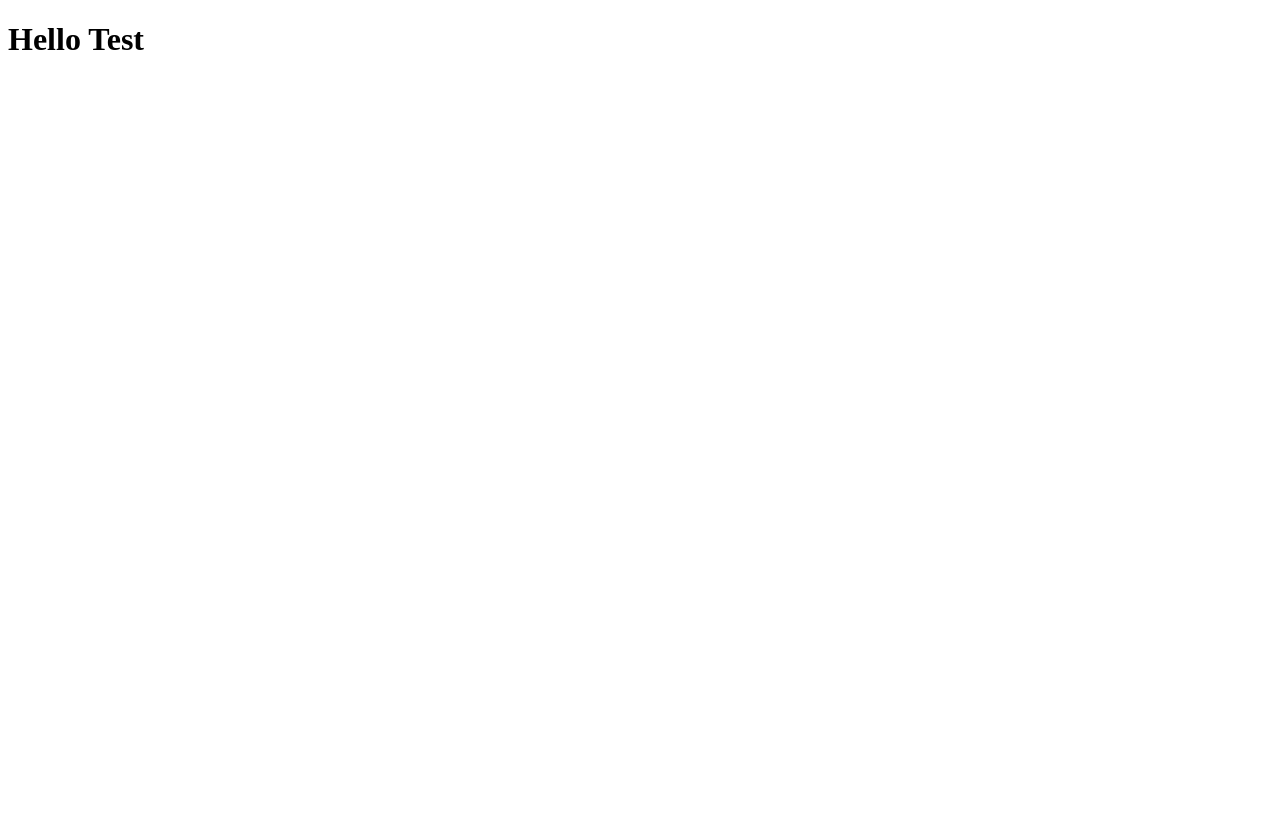
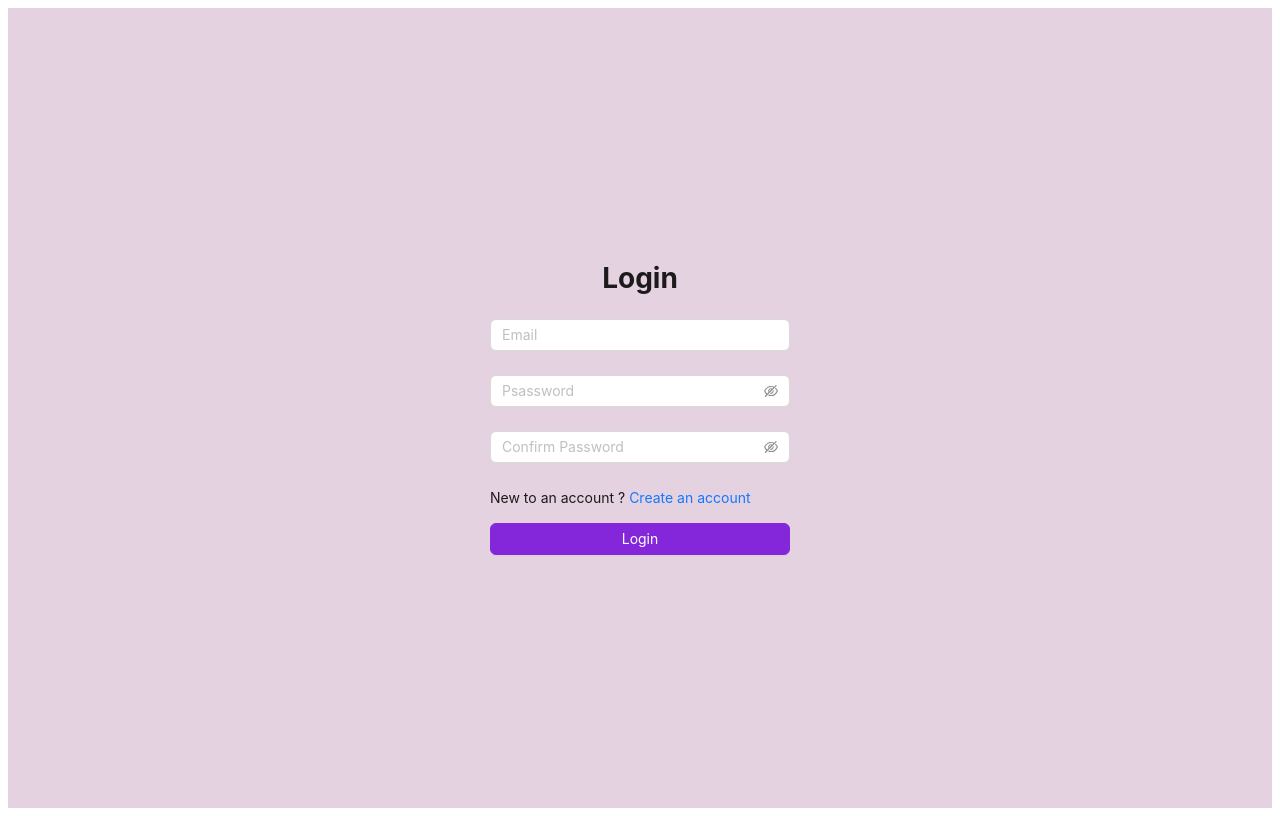
Before and after one commit to tipsumie/managing, a React (Vite) app in the folder client/: page /login in a window 1280 px wide. Built offline with nearby package versions, Linux system fonts and the light colour scheme.

Commit message:
create register page and login page

```diff
--- a/client/package.json
+++ b/client/package.json
@@ -11,6 +11,7 @@
   "dependencies": {
     "antd": "^5.2.3",
     "axios": "^1.3.4",
+    "dotenv": "^16.0.3",
     "react": "^18.2.0",
     "react-dom": "^18.2.0",
     "react-router-dom": "^6.8.2",
--- a/client/src/App.jsx
+++ b/client/src/App.jsx
@@ -1,12 +1,11 @@
-import { useState } from 'react'
-import reactLogo from './assets/react.svg'
-
+import { BrowserRouter } from 'react-router-dom';
+import AppRoutes from './routes/AppRoutes';
 
 function App() {
-  const [count, setCount] = useState(0)
-
   return (
-   <h1>Hello Test</h1>
+    <BrowserRouter>
+       <AppRoutes />
+      </BrowserRouter>
   )
 }
 
--- /dev/null
+++ b/client/src/pages/Home/index.jsx
@@ -0,0 +1,9 @@
+import React from 'react'
+
+const Home = () => {
+  return (
+    <div>Home</div>
+  )
+}
+
+export default Home
--- /dev/null
+++ b/client/src/pages/Login/index.jsx
@@ -0,0 +1,107 @@
+import React from 'react';
+import styled from 'styled-components';
+import { Form, Input, Button } from 'antd';
+import { Link } from 'react-router-dom';
+
+const Login = () => {
+  const onFinish = (values) => {
+    console.log('Received values of form: ', values);
+  };
+
+  return (
+    <LoginPageContainer>
+      <LoginForm
+        name='register'
+        initialValues={{ remember: true }}
+        onFinish={onFinish}
+      >
+        <h1 style={{ textAlign: 'center' }}>Login</h1>
+        <Form.Item
+          name='email'
+          rules={[
+            {
+              type: 'email',
+              message: 'The input is not a valid email address',
+            },
+            { required: true, message: 'Please input your email' },
+          ]}
+        >
+          <Input placeholder='Email' />
+        </Form.Item>
+
+        <Form.Item
+          name='password'
+          rules={[{ required: true, message: 'Please input your password' }]}
+        >
+          <Input.Password placeholder='Psassword' />
+        </Form.Item>
+
+        <Form.Item
+          name='confirm'
+          dependencies={['password']}
+          rules={[
+            { required: true, message: 'Please confirm your password' },
+            ({ getFieldValue }) => ({
+              validator(_, value) {
+                if (!value || getFieldValue('password') === value) {
+                  return Promise.resolve();
+                }
+                return Promise.reject(
+                  new Error('The two passwords that you entered do not match')
+                );
+              },
+            }),
+          ]}
+        >
+          <Input.Password placeholder='Confirm Password' />
+        </Form.Item>
+
+        <p>
+       {` New to an account ?   `}
+          <StyledLink to='/register' className='accout'>
+          {` Create an account`}
+          </StyledLink>
+        </p>
+
+        <Form.Item>
+          <LoginButton htmlType='submit' block>
+            Login
+          </LoginButton>
+        </Form.Item>
+      </LoginForm>
+    </LoginPageContainer>
+  );
+};
+
+export default Login;
+
+const LoginPageContainer = styled.div`
+  display: flex;
+  justify-content: center;
+  align-items: center;
+  height: 100vh;
+  background-color: #e5d2e0;
+`;
+
+const LoginForm = styled(Form)`
+  width: 300px;
+`;
+
+const LoginButton = styled(Button)`
+  background-color: #8427db;
+  border-color: #8427db;
+  color: #ffff;
+
+  &:hover {
+    background-color: ##8427db;
+    border-color: ##8427db;
+    color: #ffff !important;
+  }
+`;
+
+const StyledLink = styled(Link)`
+
+  &:hover {
+    color: #f3713d;
+  }
+`;
--- /dev/null
+++ b/client/src/pages/Register/index.jsx
@@ -0,0 +1,101 @@
+import React from 'react';
+import styled from 'styled-components';
+import { Form, Input, Button } from 'antd';
+
+const Register = () => {
+  const onFinish = (values) => {
+    console.log('Received values of form: ', values);
+  };
+
+  return (
+    <RegisterPageContainer>
+      <RegisterForm
+        name='register'
+        initialValues={{ remember: true }}
+        onFinish={onFinish}
+      >
+        <h1 style={{ textAlign: 'center' }}>Register</h1>
+        <Form.Item
+          name='username'
+          rules={[
+            { type: 'username', message: 'The input is not a valid' },
+            { required: true, message: 'Please input your name' },
+          ]}
+        >
+          <Input placeholder='username' />
+        </Form.Item>
+        <Form.Item
+          name='email'
+          rules={[
+            {
+              type: 'email',
+              message: 'The input is not a valid email address',
+            },
+            { required: true, message: 'Please input your email' },
+          ]}
+        >
+          <Input placeholder='Email' />
+        </Form.Item>
+
+        <Form.Item
+          name='password'
+          rules={[{ required: true, message: 'Please input your password' }]}
+        >
+          <Input.Password placeholder='Psassword' />
+        </Form.Item>
+
+        <Form.Item
+          name='confirm'
+          dependencies={['password']}
+          rules={[
+            { required: true, message: 'Please confirm your password' },
+            ({ getFieldValue }) => ({
+              validator(_, value) {
+                if (!value || getFieldValue('password') === value) {
+                  return Promise.resolve();
+                }
+                return Promise.reject(
+                  new Error('The two passwords that you entered do not match')
+                );
+              },
+            }),
+          ]}
+        >
+          <Input.Password placeholder='Confirm Password' />
+        </Form.Item>
+
+        <Form.Item>
+          <RegisterButton htmlType='submit' block>
+            Register
+          </RegisterButton>
+        </Form.Item>
+      </RegisterForm>
+    </RegisterPageContainer>
+  );
+};
+
+export default Register;
+
+const RegisterPageContainer = styled.div`
+  display: flex;
+  justify-content: center;
+  align-items: center;
+  height: 100vh;
+  background-color: #e5d2e0;
+`;
+
+const RegisterForm = styled(Form)`
+  width: 300px;
+`;
+
+const RegisterButton = styled(Button)`
+  background-color: #8427db;
+  border-color: #8427db;
+  color: #ffff;
+
+  &:hover {
+    background-color: ##8427db;
+    border-color: ##8427db;
+    color: #ffff !important;
+  }
+`;
--- /dev/null
+++ b/client/src/pages/index.js
@@ -0,0 +1,6 @@
+import Register from './register';
+import Login from './Login';
+import Home from './Home';
+
+
+export { Register, Login, Home };
--- /dev/null
+++ b/client/src/routes/AppRoutes.jsx
@@ -0,0 +1,15 @@
+import React from 'react';
+import { Route, Routes } from 'react-router-dom';
+import {  Register, Login, Home  } from '../pages';
+
+const AppRoutes = () => {
+  return (
+    <Routes>
+      <Route path='/' element={<Home />} />
+      <Route path='/register' element={<Register />} />
+      <Route path='/login' element={<Login />} />
+    </Routes>
+  );
+};
+
+export default AppRoutes;
```
Also changed, not shown: 1 other file (tests, documents, lock files or other folders).
